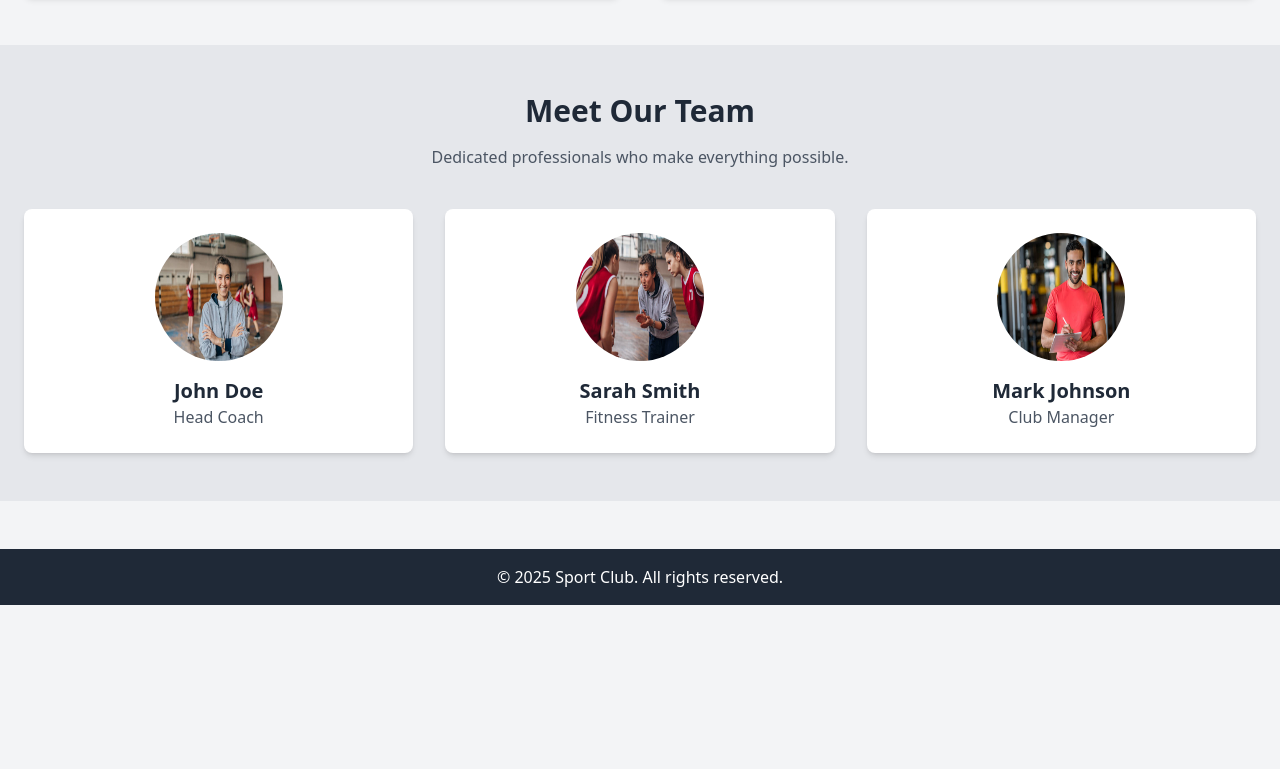
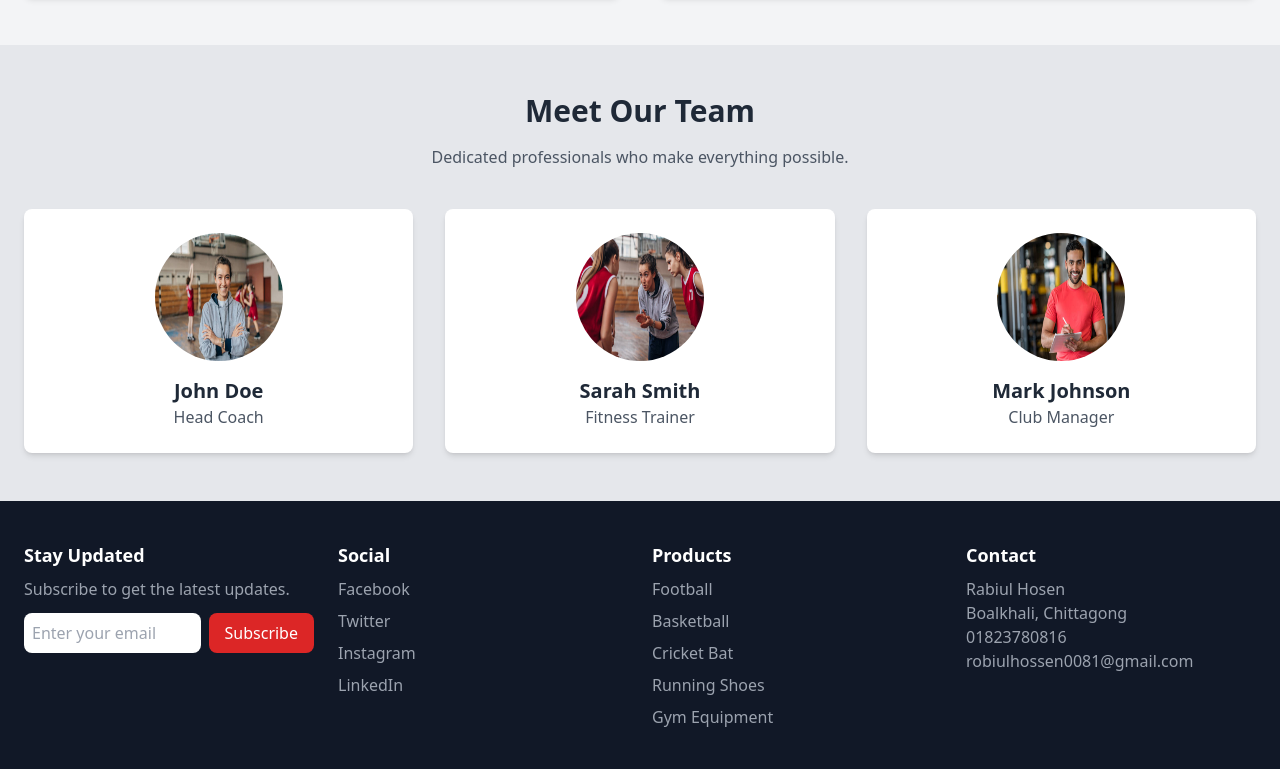
Before and after one commit to hossenrabiul/Job-placement-project-client-part, a plain HTML site: page about_us.html in a window 1280 px wide. Shown: the part 681-1450 px from the top of the page. Before the commit the page ends 1286 px from the top, so only its background shows below. Drawn offline with nearby package versions, Linux system fonts and the light colour scheme.

Commit message:
add footer to about_us page

```diff
--- a/about_us.html
+++ b/about_us.html
@@ -87,10 +87,10 @@
     </section>
 
     <!-- Footer -->
-    <footer class="bg-gray-800 text-white text-center py-4 mt-12">
-        <p>&copy; 2025 Sport Club. All rights reserved.</p>
+    <footer>
+
     </footer>
     <script src="navbar.js"></script>
-
+    <script src="footer.js"></script>
 </body>
 </html>
```
Also changed, not shown: products.html (+4 -1 lines).
